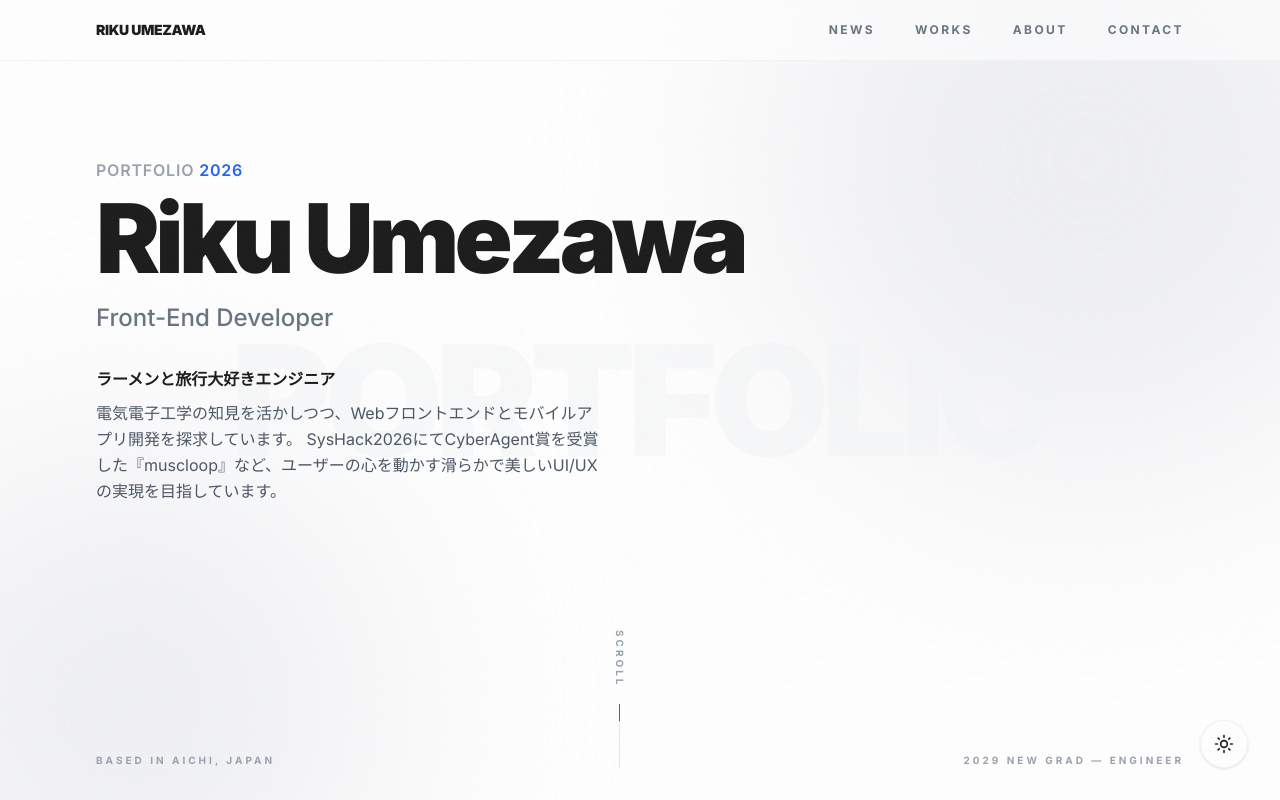
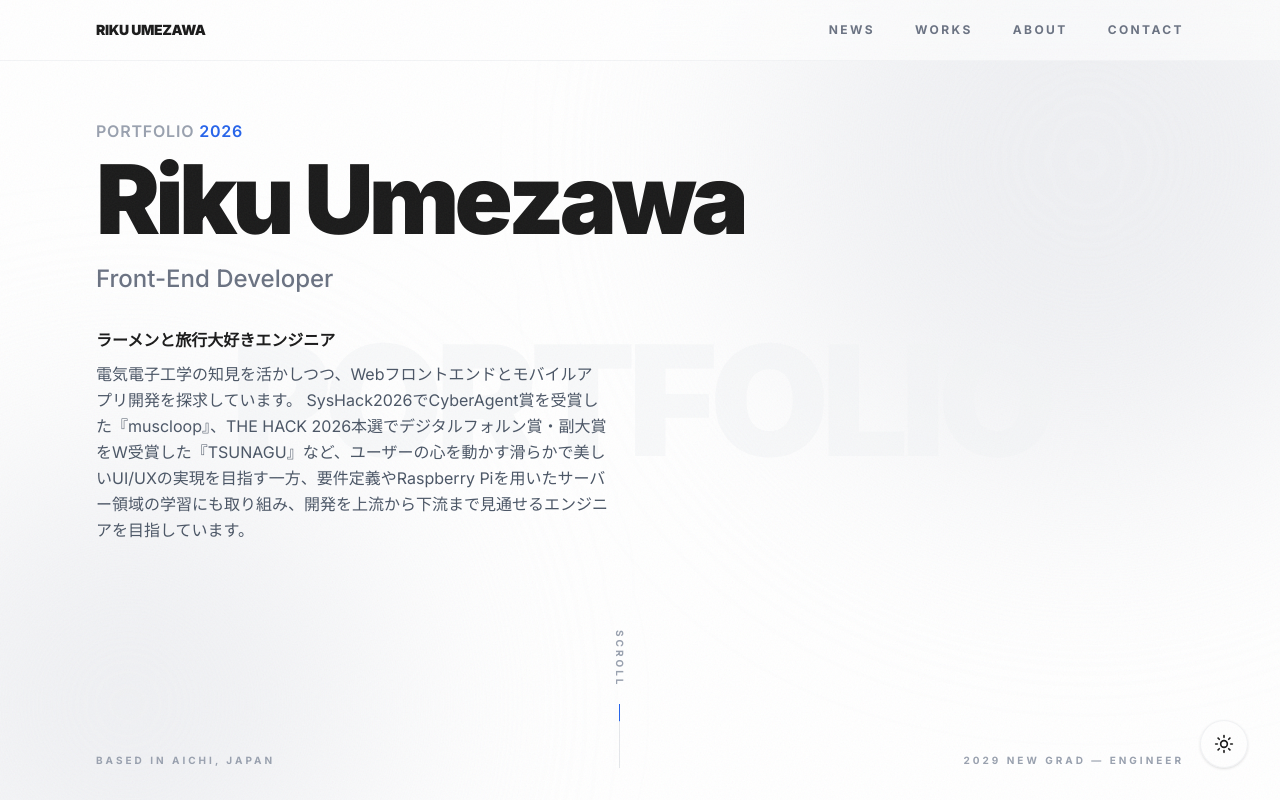
Before and after one commit to eggplant-umrk/portfolio, a Next.js app: page / in a window 1280 px wide. Shown: the top 800 px of the page. Built offline with nearby package versions, Linux system fonts and the light colour scheme.

Commit message:
ヒーロー自己紹介文にTSUNAGUの受賞実績とサーバー領域学習への言及を追加
Co-Authored-By: Claude Sonnet 5 <noreply@anthropic.com>
Claude-Session: https://claude.ai/code/session_01FsL6mSGhFGjbjwyXaDkhfg

```diff
--- a/app/page.tsx
+++ b/app/page.tsx
@@ -391,7 +391,7 @@ export default function Home() {
             <p className="text-gray-600 dark:text-gray-300 max-w-lg leading-relaxed transition-colors duration-500">
               <span className="font-bold text-[#1A1A1A] dark:text-white block mb-2 transition-colors duration-500">ラーメンと旅行大好きエンジニア</span>
               電気電子工学の知見を活かしつつ、Webフロントエンドとモバイルアプリ開発を探求しています。
-              SysHack2026にてCyberAgent賞を受賞した『muscloop』など、ユーザーの心を動かす滑らかで美しいUI/UXの実現を目指しています。
+              SysHack2026でCyberAgent賞を受賞した『muscloop』、THE HACK 2026本選でデジタルフォルン賞・副大賞をW受賞した『TSUNAGU』など、ユーザーの心を動かす滑らかで美しいUI/UXの実現を目指す一方、要件定義やRaspberry Piを用いたサーバー領域の学習にも取り組み、開発を上流から下流まで見通せるエンジニアを目指しています。
             </p>
           </motion.div>
         </motion.div>
```
